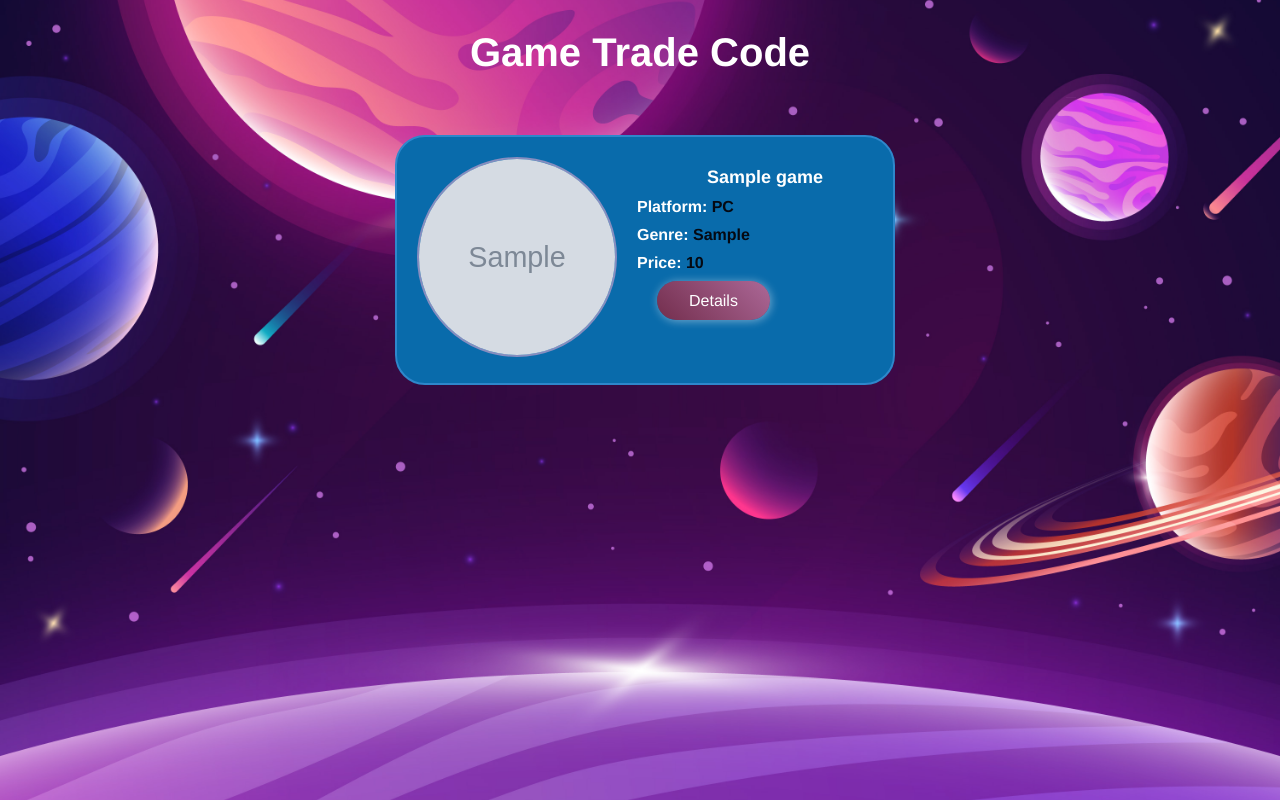
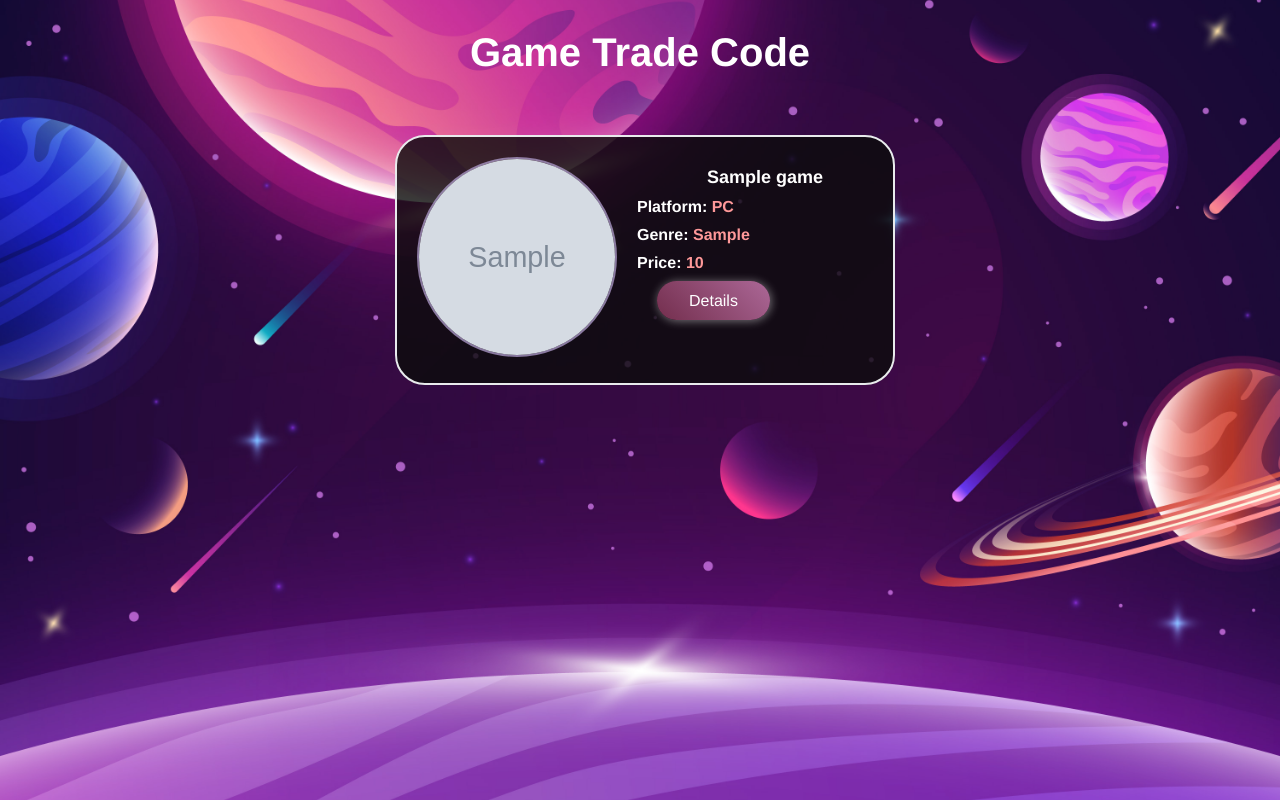
Before and after one commit to Matey-Tsilov/GamingTeam, a Node server app: page /catalog in a window 1280 px wide. Shown: the part 54-854 px from the top of the page. Run offline with Node 20, Linux system fonts and the light colour scheme; tables that the repository leaves empty hold one stand-in row (values such as "Sample post"); grey boxes marked "Sample" are stand-in pictures; some libraries are stand-ins or nearby versions.

Commit message:
background color catalog view - renew

```diff
--- a/public/css/catalog.css
+++ b/public/css/catalog.css
@@ -35,9 +35,10 @@ body::-webkit-scrollbar {
   margin-left: 20px;
   margin-bottom: 20px;
   margin-right: 10px;
-  border: 2px solid #2e87cb;
+  border: 2px solid #e8ebec;
   border-radius: 30px;
   background-color: #096BAB;
+  background: rgba(11, 12, 11, 0.8)
 }
 
 .game-market .game-img img {
@@ -60,7 +61,7 @@ body::-webkit-scrollbar {
 }
 
 .game-market .game-info p {
-  color: #050912;
+  color: #fe9899;
   font-weight: bolder;
   margin-top: 10px;
 }
```
